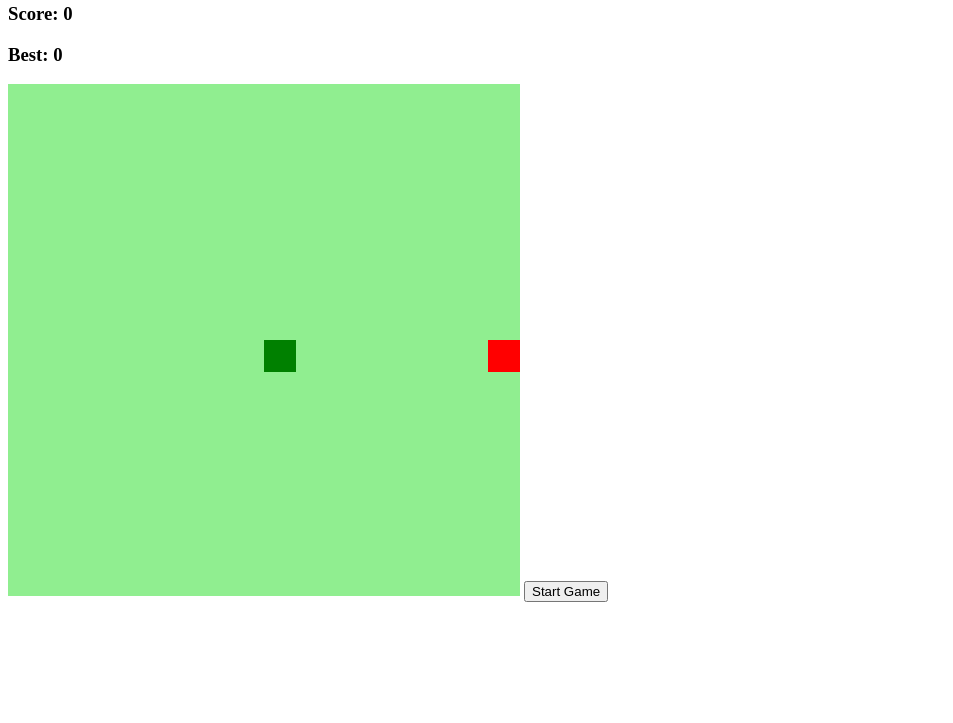
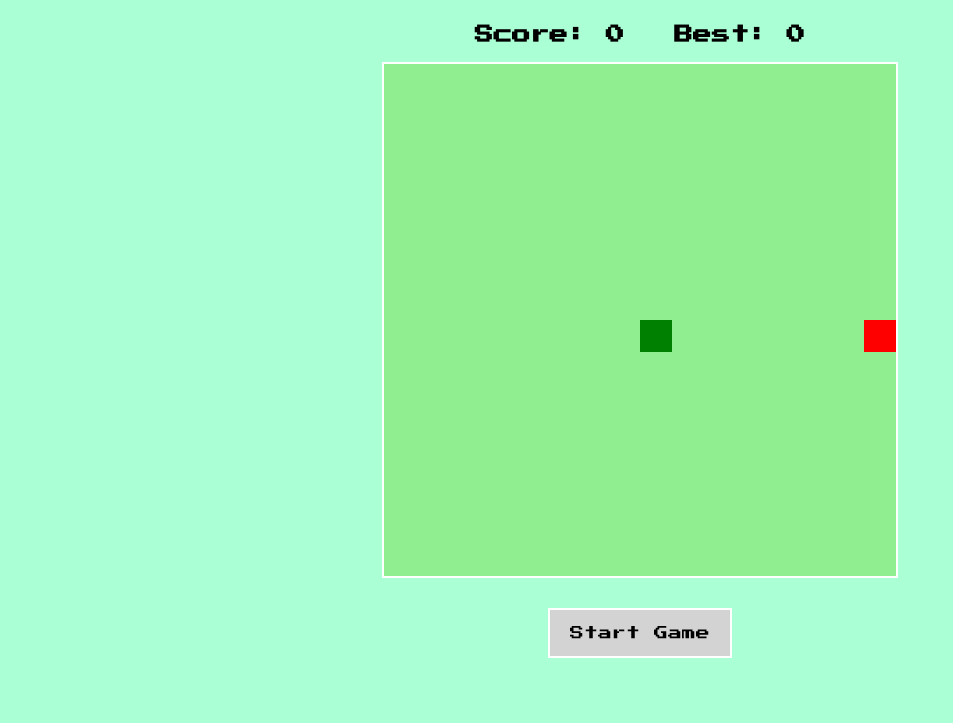
Before and after one commit to joaozinsh/snake-game, a plain HTML site: page index.html in a window 1280 px wide. Shown: the part 77-800 px from the top of the page, without its empty margins (0-953 px from the left). Drawn offline with Linux system fonts and the light colour scheme.

Commit message:
Criação dos estilos

```diff
--- a/assets/css/style.css
+++ b/assets/css/style.css
@@ -0,0 +1,39 @@
+@import url('https://fonts.googleapis.com/css2?family=Press+Start+2P&display=swap');
+
+body {
+    display: flex;
+    justify-content: center;
+    align-items: center;
+    flex-direction: column;
+    font-family: 'Press Start 2P', cursive;
+    background-color: #00ff8055;
+}
+
+canvas {
+    border: 2px solid white;
+}
+
+.placar {
+    display: flex;
+    flex-direction: row;
+}
+
+.placar h3:first-child {
+    margin-right: 50px;
+}
+
+button {
+    font-family: 'Press Start 2P', cursive;
+    margin-top: 30px;
+    height: 50px;
+    padding: 0px 20px;
+    border: none;
+    background-color: lightgrey;
+    border: 2px solid white;
+    font-size: 14px;
+}
+
+button:hover {
+    border: 2px solid black;
+    cursor: pointer;
+}
--- a/index.html
+++ b/index.html
@@ -5,6 +5,7 @@
     <meta http-equiv="X-UA-Compatible" content="IE=edge">
     <meta name="viewport" content="width=device-width, initial-scale=1.0">
 
+    <link rel="shortcut icon" href="assets/img/favicon.ico" type="image/x-icon">
     <link rel="stylesheet" href="assets/css/style.css">
     <script defer src="assets/js/script.js"></script>
 
@@ -12,8 +13,10 @@
 </head>
 <body>
     <h1>SNAKE GAME</h1>
-    <h3 id="score"></h3>
-    <h3 id="best"></h3>
+    <div class="placar">
+        <h3 id="score"></h3>
+        <h3 id="best"></h3>
+    </div>
     <canvas id="snake" width="512" height="512"></canvas>
     <button id="startGame" onclick="startGame()">Start Game</button>
     <button id="restartGame" onclick="restartGame()" style="display: none;">Restart Game</button>
```
Also changed, not shown: assets/img/favicon.ico (added).
